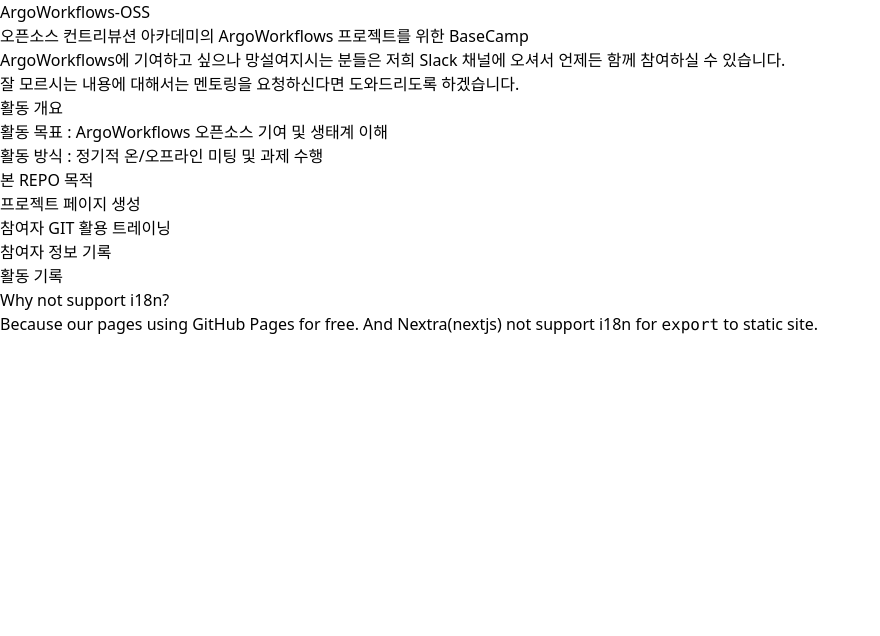
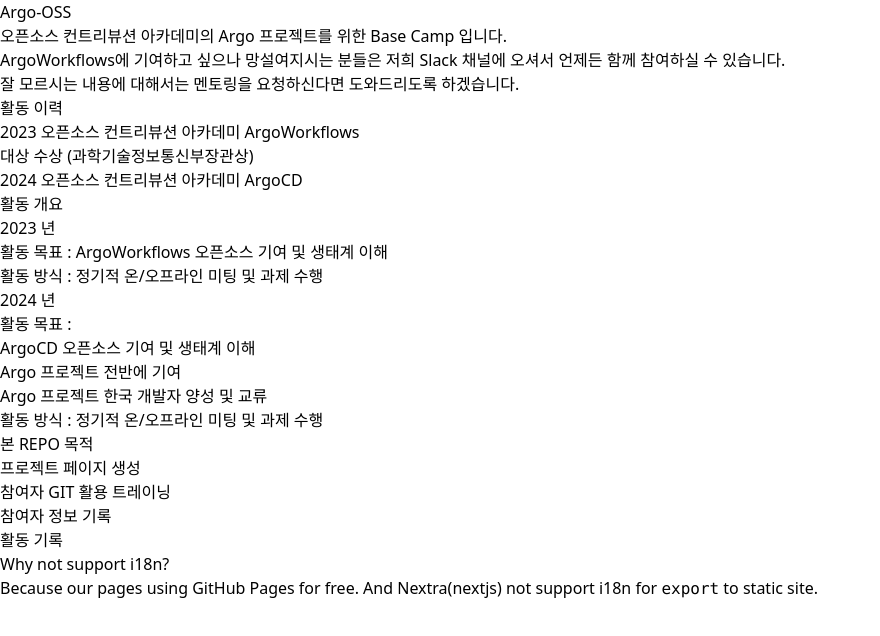
Before and after one commit to Argo-OSS/argo-oss.github.io, a Next.js app: page / in a window 1280 px wide. Shown: the top 636 px of the page, without its empty margins (0-880 px from the left). Built offline with nearby package versions, Linux system fonts and the light colour scheme.

Commit message:
feat: Update index.mdx with 2024 format (#110)
Signed-off-by: shmruin <meme_hm@naver.com>

```diff
--- a/pages/index.mdx
+++ b/pages/index.mdx
@@ -1,12 +1,28 @@
-# ArgoWorkflows-OSS
+# Argo-OSS
 
-- [오픈소스 컨트리뷰션 아카데미](https://www.oss.kr/ossca_23_projects/show/f0db6627-fba2-40e3-ac42-9e9acd00340f)의 ArgoWorkflows 프로젝트를 위한 BaseCamp
+- 오픈소스 컨트리뷰션 아카데미의 Argo 프로젝트를 위한 Base Camp 입니다.
 - ArgoWorkflows에 기여하고 싶으나 망설여지시는 분들은 저희 [Slack 채널](https://join.slack.com/t/oss-argoworkflows/shared_invite/zt-24ctv6z9y-~mXDrZmHA0hIl75QWAWocA)에 오셔서 언제든 함께 참여하실 수 있습니다.
 - 잘 모르시는 내용에 대해서는 멘토링을 요청하신다면 도와드리도록 하겠습니다.
 
+## 활동 이력
+
+- [2023 오픈소스 컨트리뷰션 아카데미 ArgoWorkflows](https://www.oss.kr/ossca_23_projects/show/f0db6627-fba2-40e3-ac42-9e9acd00340f)
+  - [대상](https://www.oss.kr/notice/show/53ba6af3-867d-45ad-a31c-ba576c4f1855) 수상 (과학기술정보통신부장관상)
+- [2024 오픈소스 컨트리뷰션 아카데미 ArgoCD](https://www.oss.kr/ossca_24_projects_2)
+
 ## 활동 개요
 
+### 2023 년
+
 - 활동 목표 : [ArgoWorkflows](https://github.com/argoproj/argo-workflows) 오픈소스 기여 및 생태계 이해
+- 활동 방식 : 정기적 온/오프라인 미팅 및 과제 수행
+
+### 2024 년
+
+- 활동 목표 :
+  - [ArgoCD](https://github.com/argoproj/argo-cd) 오픈소스 기여 및 생태계 이해
+  - Argo 프로젝트 전반에 기여
+  - Argo 프로젝트 한국 개발자 양성 및 교류
 - 활동 방식 : 정기적 온/오프라인 미팅 및 과제 수행
 
 ## 본 REPO 목적
```
